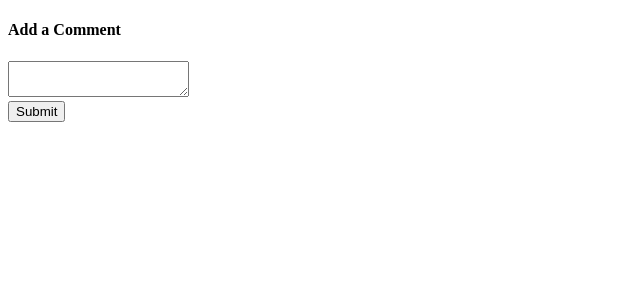
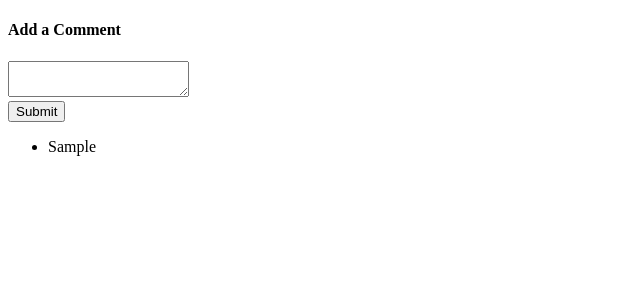
Before and after one commit to alexnsouza6/ReactJsTesting, a React (Create React App) app: page / in a window 1280 px wide. Both pictures are taken after typing "Sample" into the empty fields and a click on the button "Submit". Shown: the top 300 px of the page, without its empty margins (0-640 px from the left). Built offline with nearby package versions, Linux system fonts and the light colour scheme.

Commit message:
fix: rendering list correctly

```diff
--- a/src/components/CommentList.jsx
+++ b/src/components/CommentList.jsx
@@ -7,11 +7,9 @@ class CommentList extends Component {
     comments: PropTypes.node.isRequired,
   };
 
-  state = {};
-
   renderComments = () => {
     const { comments } = this.props;
-    comments.map(comment => <li key={comment}>{comment.title}</li>);
+    return comments.map(comment => <li key={comment}>{comment}</li>);
   };
 
   render() {
```
